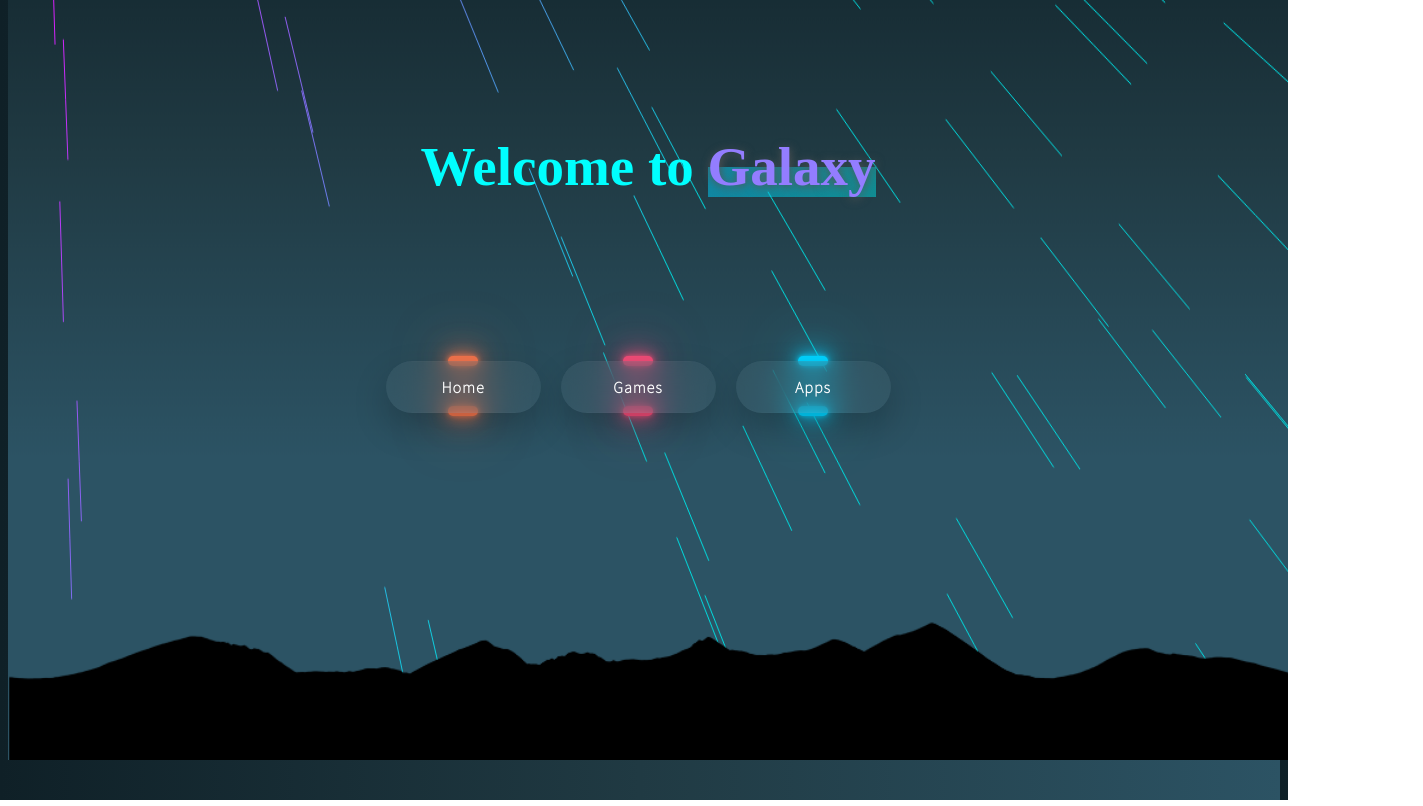
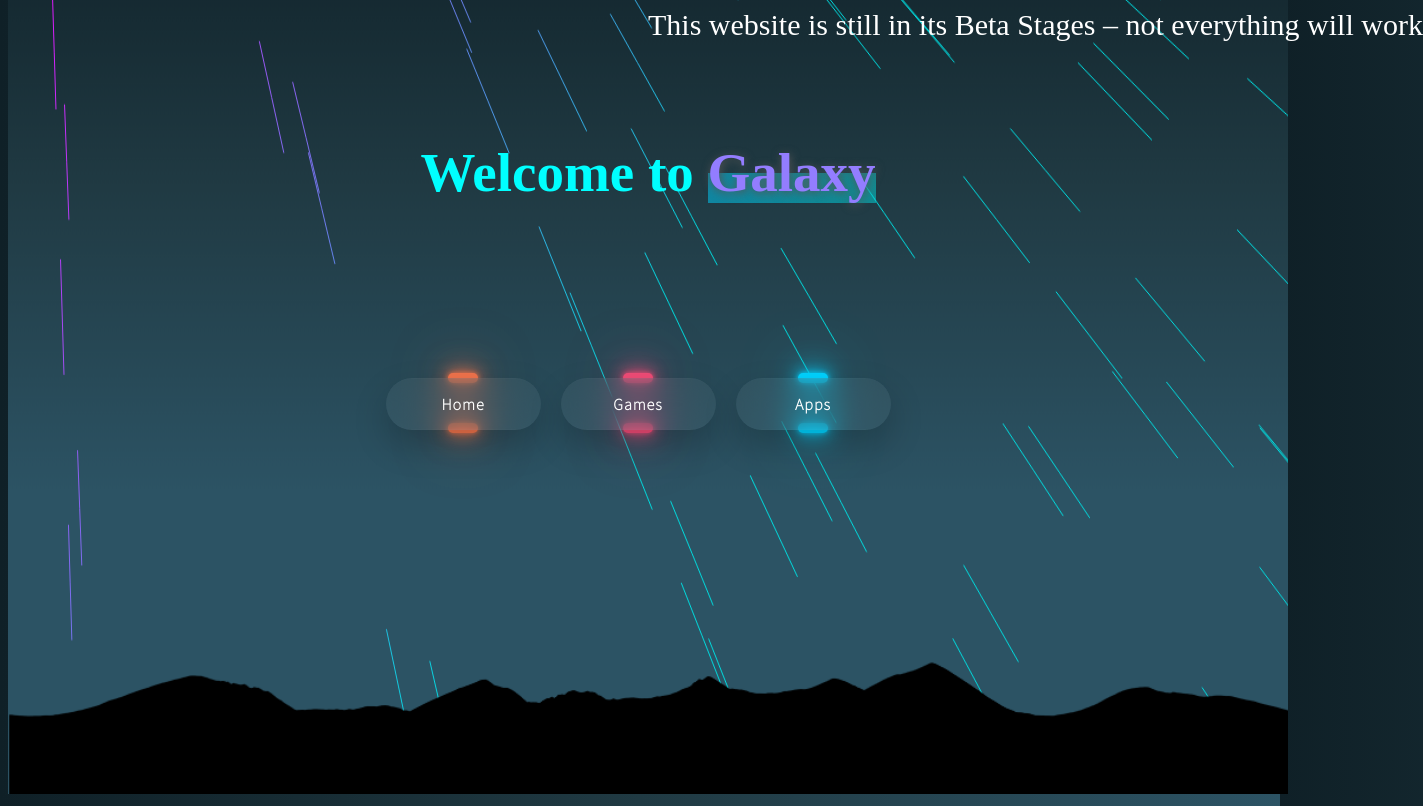
Before and after one commit to r480github/Galaxy-BETA-, a plain HTML site: page Main.html in a window 1280 px wide. Shown: the whole page, 1423 px wide, since content can reach past the window. Drawn offline with Linux system fonts and the light colour scheme.

Commit message:
Update Main.html

```diff
--- a/Main.html
+++ b/Main.html
@@ -16,7 +16,7 @@
     <link rel="stylesheet" href="Home.css" />
     <link rel="stylesheet" href="Button.css" />
   </head>
-
+<a style="position: Relative; color: White; Top: 50%; left: 50%; font-size: 30px;">This website is still in its Beta Stages – not everything will work</a>
   <body></body>
 
 </html>
```
